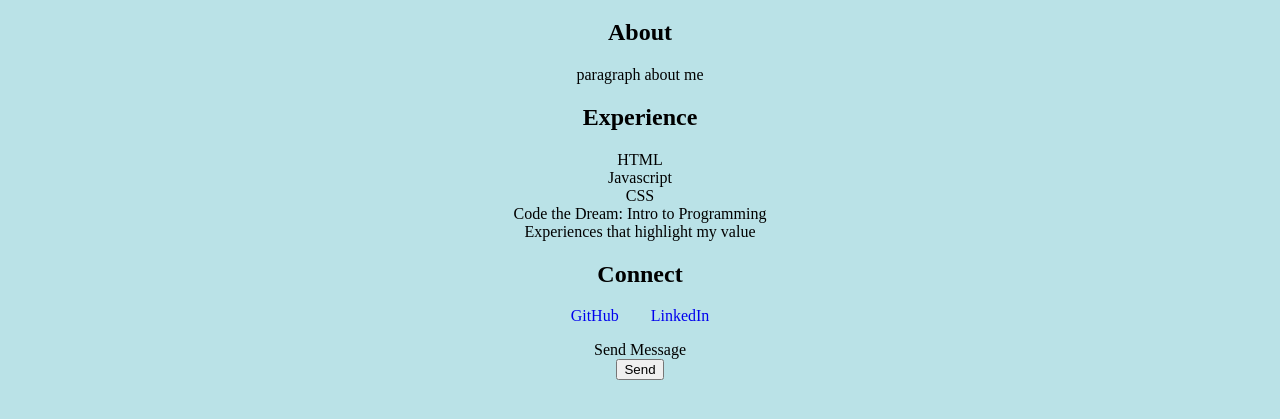
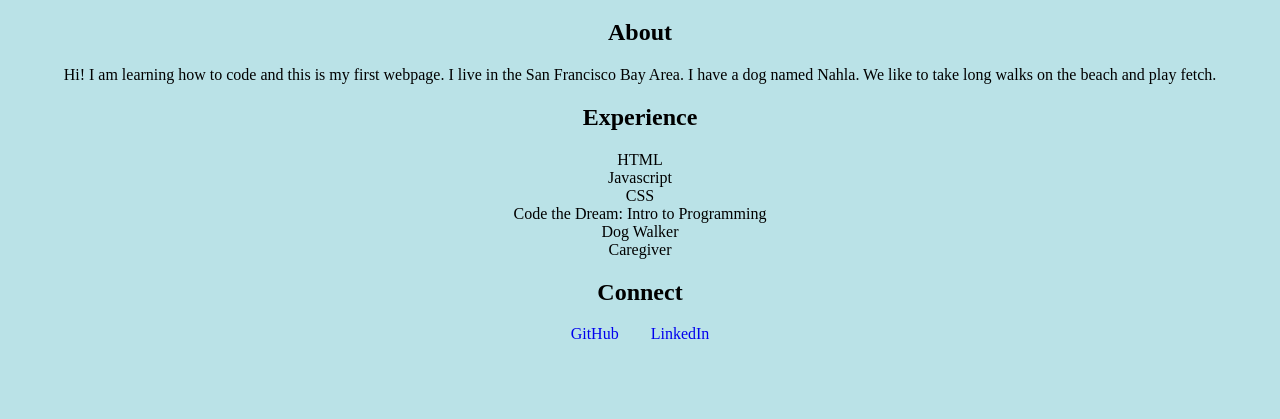
Before and after one commit to aallenCR808/apeh-clary-intro26.3, a plain HTML site: page index.html in a window 1280 px wide. Shown: the part 97-516 px from the top of the page. Drawn offline with Linux system fonts and the light colour scheme.

Commit message:
airhub revisions

```diff
--- a/index.html
+++ b/index.html
@@ -7,9 +7,6 @@
     <meta name="author" content="Apeh Clary" />
     <!-- <link rel="stylesheet" href="mystyle.css" /> -->
     <meta name="viewport" content="width=device-width, initial-scale=1.0" />
-
-
-
 
     <title>Apeh Clary's Profile</title>
     <style>
@@ -26,7 +23,7 @@
 
       #Navbar {
         display: flex;
-    justify-content:space-around;
+        justify-content: space-around;
         list-style-type: none;
         margin: 0;
         padding: 0;
@@ -71,10 +68,9 @@ li a {
         display: flex;
         justify-content: center;
       }
-#Connect li{
+      #Connect li {
         margin-inline: 1rem;
       }
-
     </style>
   </head>
 
@@ -88,7 +84,10 @@ li a {
 
     <section id="About">
       <h2>About</h2>
-      <p>paragraph about me</p>
+      <p>
+        Hi! I am learning how to code and this is my first webpage. I live in the San Francisco Bay
+        Area. I have a dog named Nahla. We like to take long walks on the beach and play fetch.
+      </p>
     </section>
 
     <section id="Experience">
@@ -98,7 +97,8 @@ li a {
         <li>Javascript</li>
         <li>CSS</li>
         <li>Code the Dream: Intro to Programming</li>
-        <li>Experiences that highlight my value</li>
+        <li>Dog Walker</li>
+        <li>Caregiver</li>
       </ul>
     </section>
 
@@ -114,11 +114,5 @@ li a {
         <!-- sm icons -->
       </ul>
     </section>
-
-    <section id="Send Message">Send Message
-      <br>
-      <button type="button" on click="myFunction()">Send</button></section>
-
-    </section>
   </body>
 </html>
```
Lines whose indentation alone changed are shown as unchanged.
